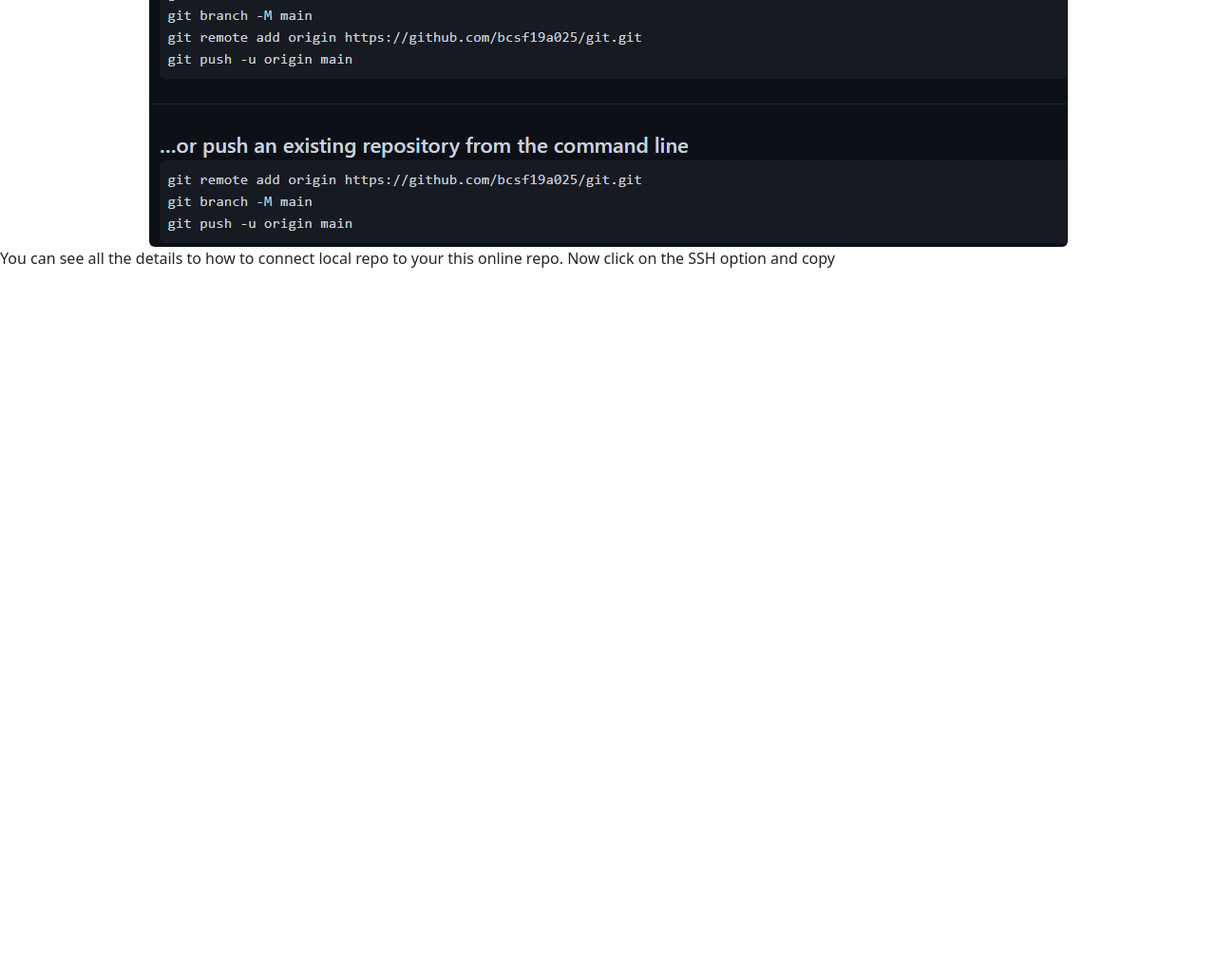
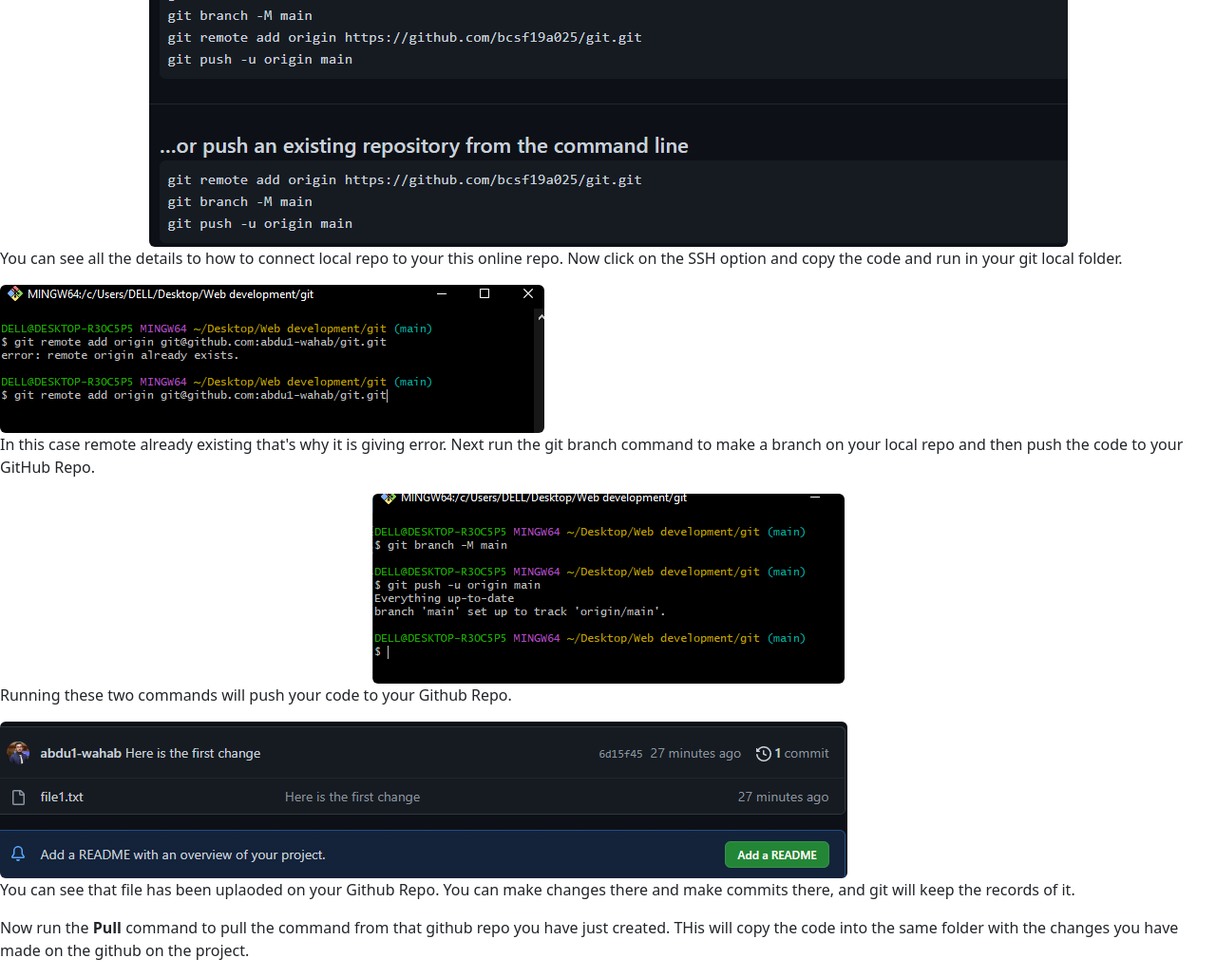
Before and after one commit to bcsf19a025/forPractice, a website: page index.html in a window 1280 px wide. Shown: the part 4112-5141 px from the top of the page at 95% size. Before the commit the page ends 4412 px from the top, so only its background shows below. Drawn offline with nearby package versions, Linux system fonts and the light colour scheme.

Commit message:
github intro completed

```diff
--- a/index.html
+++ b/index.html
@@ -150,7 +150,28 @@
     </div>
     <p>
       You can see all the details to how to connect local repo to your this online repo.
-      Now click on the SSH option and copy
+      Now click on the SSH option and copy the code and run in your git local folder.
+    </p>
+    <img src="/static/github-remote.png" class="rounded float-left" alt="GitHb Remote">
+    <p> In this case remote already existing that's why it is giving error. Next run the
+    git branch command to make a branch on your local repo and then push the code to your GitHub
+    Repo.
+    </p>
+    <div class="text-center">
+        <img src="/static/github-push.png" class="rounded float-left" alt="GitHub PUsh">
+    </div>
+    <p>
+      Running these two commands will push your code to your Github Repo.
+    </p>
+    <img src="/static/file-added.png" class="rounded float-left" alt="GitHb File Uploaded">
+    <p>
+      You can see that file has been uplaoded on your Github Repo. You can make changes there
+      and make commits there, and git will keep the records of it.
+    </p>
+    <p>
+      Now run the <b>Pull</b> command to pull the command from that github repo you have just
+      created. THis will copy the code into the same folder with the changes you have made
+      on the github on the project.
     </p>
   </body>
 </html>
```
Also changed, not shown: static/file-added.png (added), static/github-push.png (added), static/github-remote.png (added).
